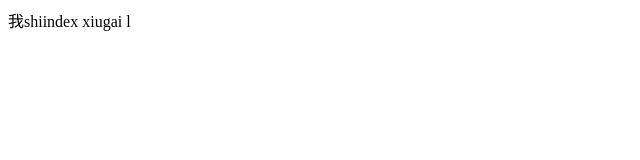
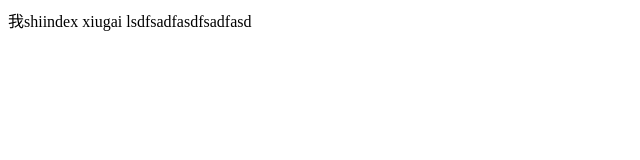
Before and after one commit to lysnext/git-groupdemo, a plain HTML site: page index.html in a window 1280 px wide. Shown: the whole page, without its empty margins (0-640 px from the left). Drawn offline with Linux system fonts and the light colour scheme.

Commit message:
这是A第三次提交

```diff
--- a/index.html
+++ b/index.html
@@ -9,7 +9,7 @@
 </head>
 
 <body>
-   我shiindex xiugai l
+   我shiindex xiugai lsdfsadfasdfsadfasd
 </body>
 
 </html>
```
